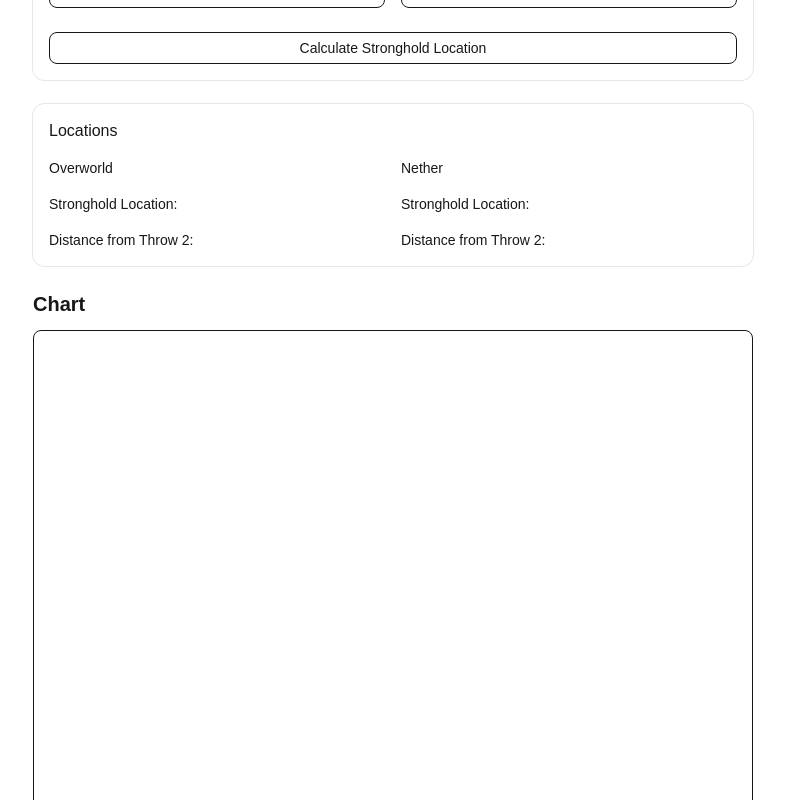
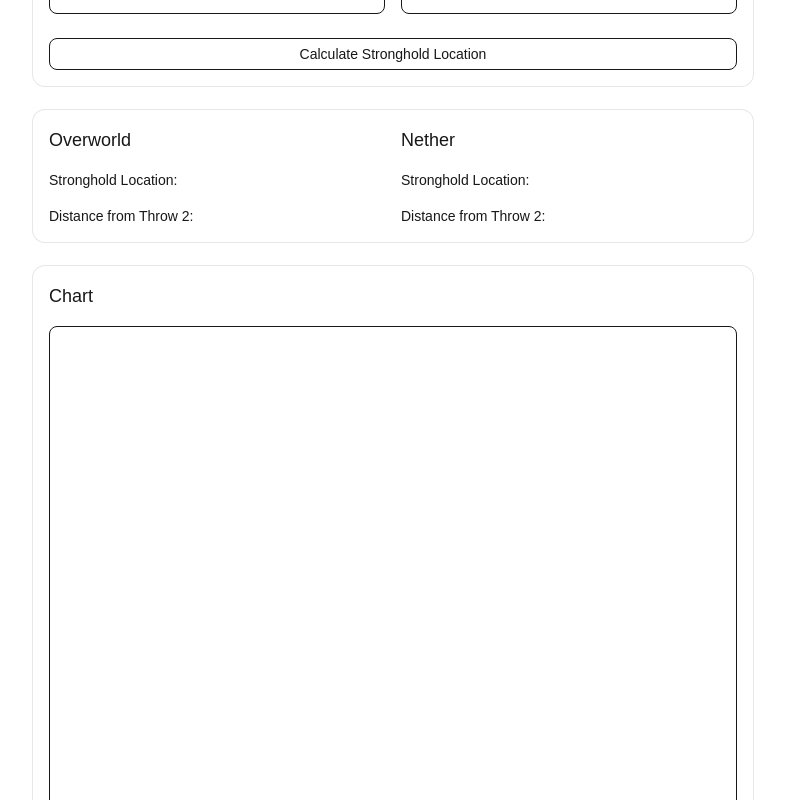
Before and after one commit to Adam-Kelly-05/Ender-Pearl-Stronghold-Triangulator, a Next.js app: page / in a window 1280 px wide. Shown: the part 320-1120 px from the top of the page, without its empty margins (247-1032 px from the left). Built offline with nearby package versions, Linux system fonts and the light colour scheme; what chartjs-plugin-datalabels would draw is missing.

Commit message:
Updated Formatting

```diff
--- a/src/app/page.tsx
+++ b/src/app/page.tsx
@@ -60,7 +60,7 @@
       </h1>
       <Card className="w-full">
         <CardHeader>
-          <CardTitle>Ender Pearl Stronghold Triangulator</CardTitle>
+          <CardTitle className="text-lg">Coordinates</CardTitle>
         </CardHeader>
         <CardContent>
           {/* Form for inputting the coordinates and angles of the two ender pearl throws */}
@@ -145,31 +145,34 @@
 
       {/* Display the calculated stronghold coordinates and distance */}
       <Card className="w-full">
-        <CardHeader>
-          <CardTitle>Locations</CardTitle>
-        </CardHeader>
         <CardContent>
           <div className="grid gap-4 sm:grid-cols-2">
-            <h4 className="font-medium">Overworld</h4>
-            <h4 className="font-medium">Nether</h4>
-            <div className="grid gap-2">Stronghold Location: {stronghold}</div>
-            <div className="grid gap-2">
+            <p className="text-lg">Overworld</p>
+            <p className="text-lg">Nether</p>
+            <p className="grid gap-2">Stronghold Location: {stronghold}</p>
+            <p className="grid gap-2">
               Stronghold Location: {strongholdNether}
-            </div>
-            <div className="grid gap-2">Distance from Throw 2: {distance}</div>
-            <div className="grid gap-2">
+            </p>
+            <p className="grid gap-2">Distance from Throw 2: {distance}</p>
+            <p className="grid gap-2">
               Distance from Throw 2: {distanceNether}
-            </div>
+            </p>
           </div>
         </CardContent>
       </Card>
-      <section className="grid gap-3">
-        <h2 className="text-xl font-semibold">Chart</h2>
-        <canvas
-          id="coordsChart"
-          className="w-full rounded-lg border aspect-square"
-        ></canvas>
-      </section>
+
+      {/* Display the chart of the ender pearl throws and the calculated stronghold location */}
+      <Card className="w-full">
+        <CardHeader>
+          <CardTitle className="text-lg">Chart</CardTitle>
+        </CardHeader>
+        <CardContent>
+          <canvas
+            id="coordsChart"
+            className="w-full rounded-lg border aspect-square"
+          ></canvas>
+        </CardContent>
+      </Card>
     </main>
   );
 }
```
